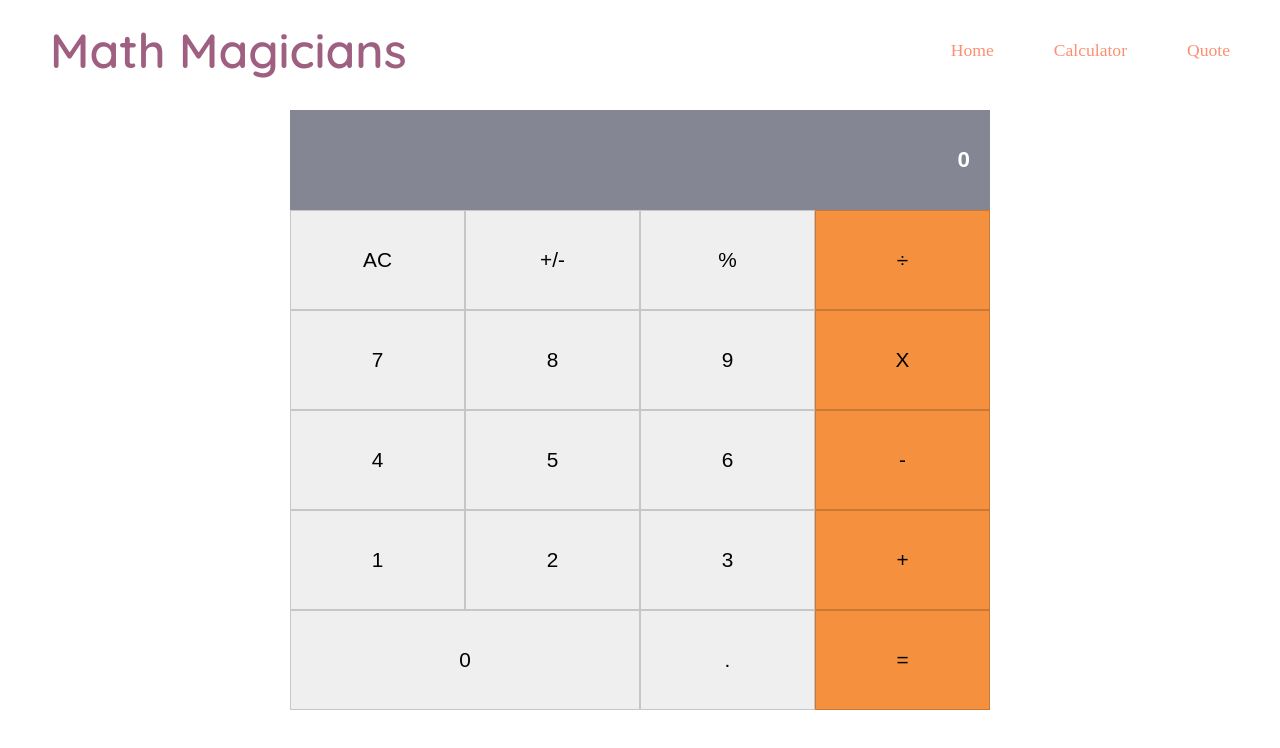
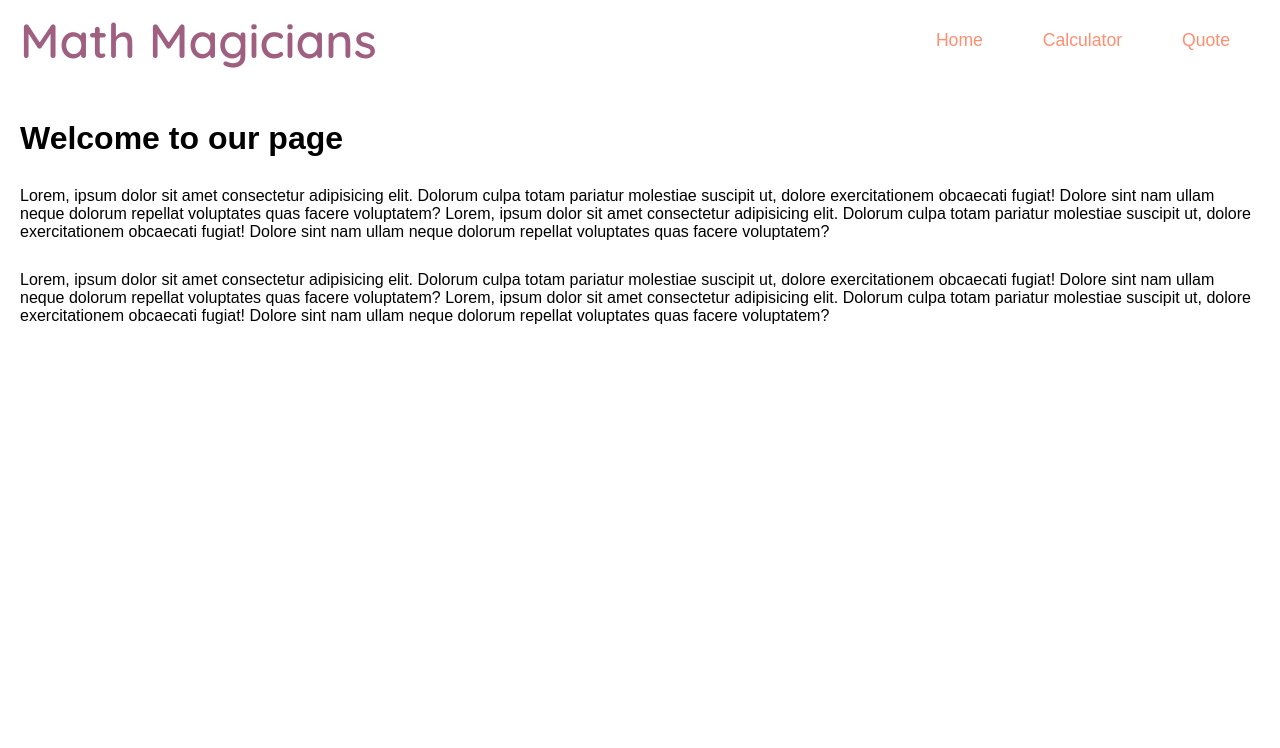
Before and after one commit to moinkhanif/react-calculator, a React (Create React App) app: page / in a window 1280 px wide. Shown: the top 748 px of the page. Built offline with nearby package versions, Linux system fonts and the light colour scheme.

Commit message:
add and style Home container

```diff
--- a/src/Routes.js
+++ b/src/Routes.js
@@ -1,14 +1,16 @@
 import React from 'react';
 import { BrowserRouter, Switch, Route } from 'react-router-dom';
 import Header from './container/Header/Header';
-import App from './container/App/App';
+import Home from './container/Home/Home';
 
 const Routes = () => (
   <BrowserRouter>
     <Header />
-    <Switch>
-      <Route path="/" component={App} />
-    </Switch>
+    <main>
+      <Switch>
+        <Route path="/" component={Home} />
+      </Switch>
+    </main>
   </BrowserRouter>
 );
 
--- a/src/container/Header/Header.styles.css
+++ b/src/container/Header/Header.styles.css
@@ -6,7 +6,7 @@ header {
   display: flex;
   justify-content: space-between;
   align-items: center;
-  padding: 10px 20px 20px;
+  padding: 10px 0 20px;
 }
 
 header .logo {
@@ -21,6 +21,9 @@ header ul li {
 
 header a {
   text-decoration: none;
+}
+
+header li a {
   color: #ff8e71;
   padding: 10px 30px;
   font-size: 1.1rem;
--- /dev/null
+++ b/src/container/Home/Home.jsx
@@ -0,0 +1,33 @@
+import './Home.styles.css';
+
+const Home = () => (
+  <>
+    <h1 className="main-title">Welcome to our page</h1>
+    <p>
+      Lorem, ipsum dolor sit amet consectetur adipisicing elit.
+      Dolorum culpa totam pariatur molestiae suscipit ut, dolore
+      exercitationem obcaecati fugiat! Dolore sint nam ullam neque
+      dolorum repellat voluptates quas facere
+      voluptatem?
+      Lorem, ipsum dolor sit amet consectetur adipisicing elit.
+      Dolorum culpa totam pariatur molestiae suscipit ut, dolore
+      exercitationem obcaecati fugiat! Dolore sint nam ullam neque
+      dolorum repellat voluptates quas facere
+      voluptatem?
+    </p>
+    <p>
+      Lorem, ipsum dolor sit amet consectetur adipisicing elit.
+      Dolorum culpa totam pariatur molestiae suscipit ut, dolore
+      exercitationem obcaecati fugiat! Dolore sint nam ullam neque
+      dolorum repellat voluptates quas facere
+      voluptatem?
+      Lorem, ipsum dolor sit amet consectetur adipisicing elit.
+      Dolorum culpa totam pariatur molestiae suscipit ut, dolore
+      exercitationem obcaecati fugiat! Dolore sint nam ullam neque
+      dolorum repellat voluptates quas facere
+      voluptatem?
+    </p>
+  </>
+);
+
+export default Home;
--- /dev/null
+++ b/src/container/Home/Home.styles.css
@@ -0,0 +1,7 @@
+.main-title {
+  margin: 30px 0;
+}
+
+p {
+  margin-bottom: 30px;
+}
--- a/src/index.css
+++ b/src/index.css
@@ -4,6 +4,11 @@
   margin: 0;
   padding: 0;
   box-sizing: border-box;
+}
+
+#root {
+  padding: 0 20px;
+  font-family: Arial, Helvetica, sans-serif;
 }
 
 @media Screen and (max-width: 784px) {
```
